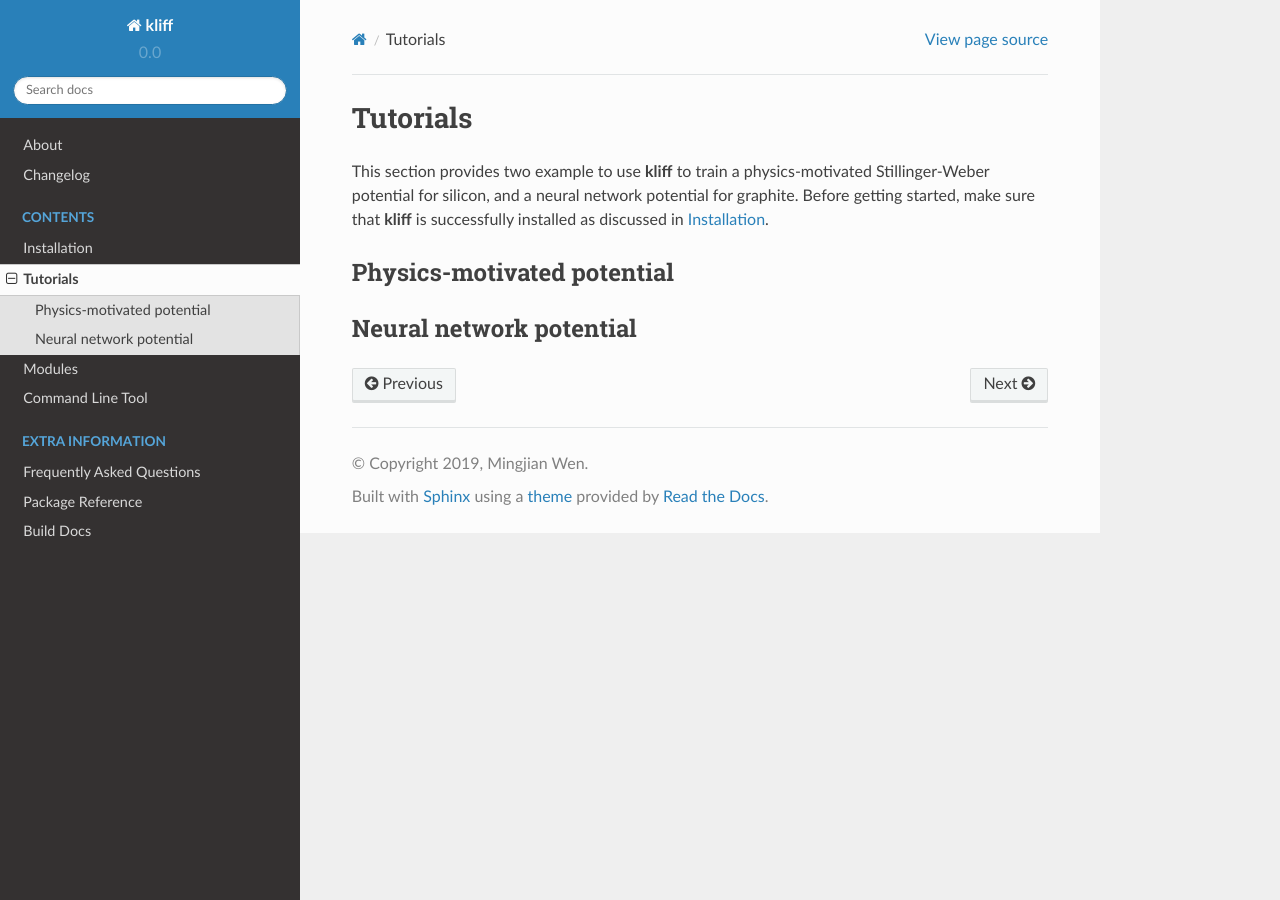
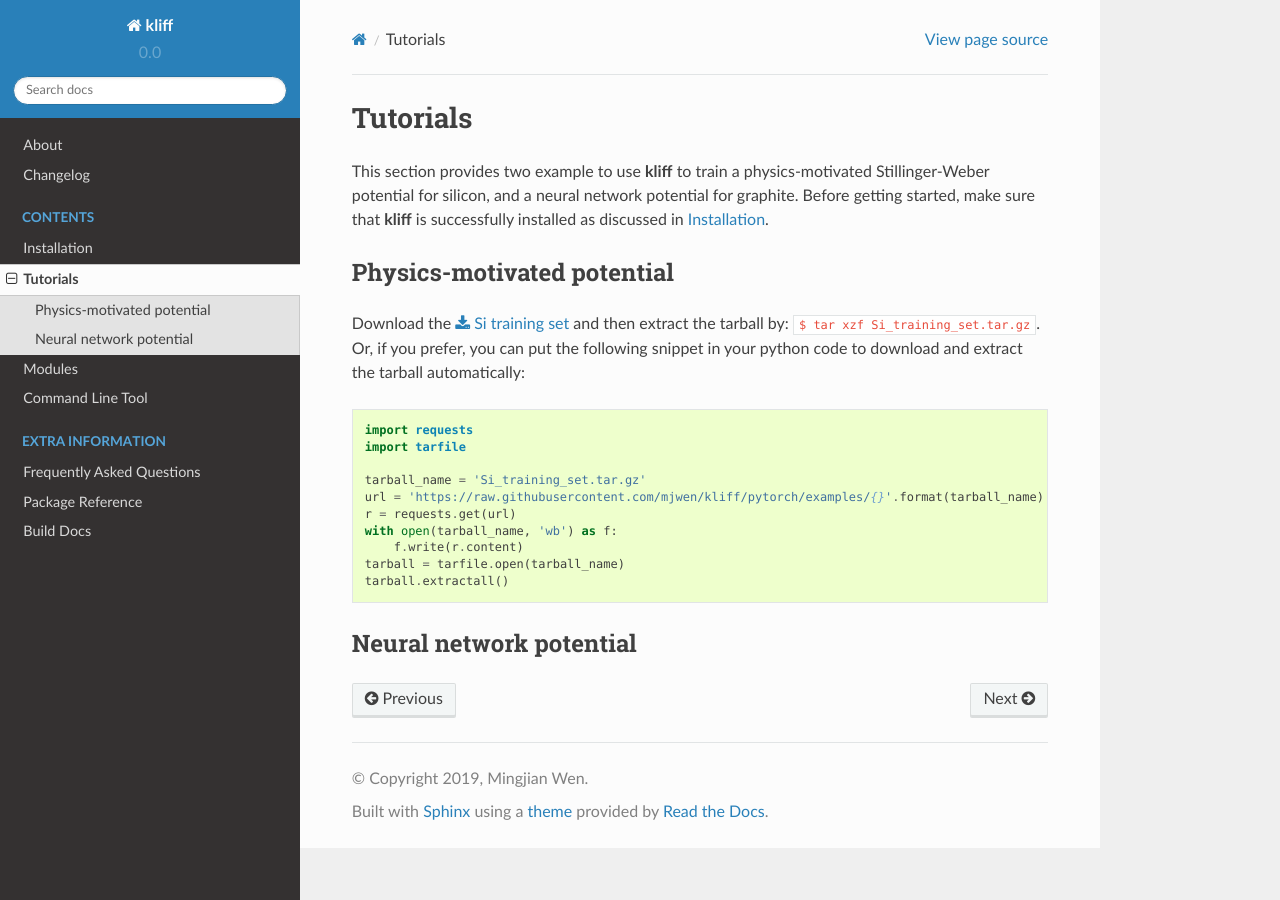
Before and after one commit to openkim/kliff, a Sphinx documentation site: the page built from docs/source/tutorials.rst, in a window 1280 px wide. Built offline with Sphinx 7.4.7 and the Read the Docs theme 2.0.0, drawn with Linux system fonts in a browser that asks for light colours.

Commit message:
Add larger Si training set and update kim_SW_Si example

```diff
--- a/docs/source/tutorials.rst
+++ b/docs/source/tutorials.rst
@@ -14,5 +14,24 @@ Physics-motivated potential
 ===========================
 
 
+Download the :download:`Si training set <https://raw.githubusercontent.com/mjwen/kliff/pytorch/examples/Si_training_set.tar.gz>`
+and then extract the tarball by: ``$ tar xzf Si_training_set.tar.gz``.
+Or, if you prefer, you can put the following snippet in your python code to
+download and extract the tarball automatically:
+
+.. code-block:: python
+
+    import requests
+    import tarfile
+
+    tarball_name = 'Si_training_set.tar.gz'
+    url = 'https://raw.githubusercontent.com/mjwen/kliff/pytorch/examples/{}'.format(tarball_name)
+    r = requests.get(url)
+    with open(tarball_name, 'wb') as f:
+        f.write(r.content)
+    tarball = tarfile.open(tarball_name)
+    tarball.extractall()
+
+
 Neural network potential
 ========================
```
Also changed, not shown: 4 other files.
